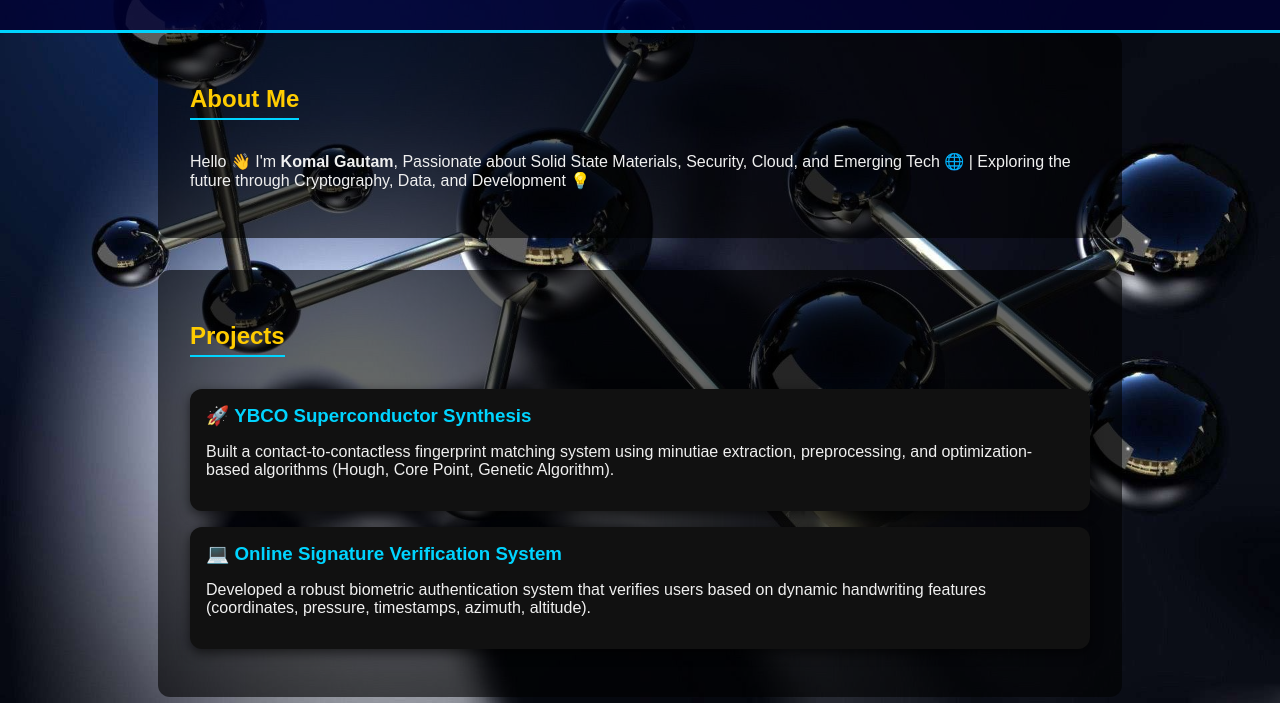
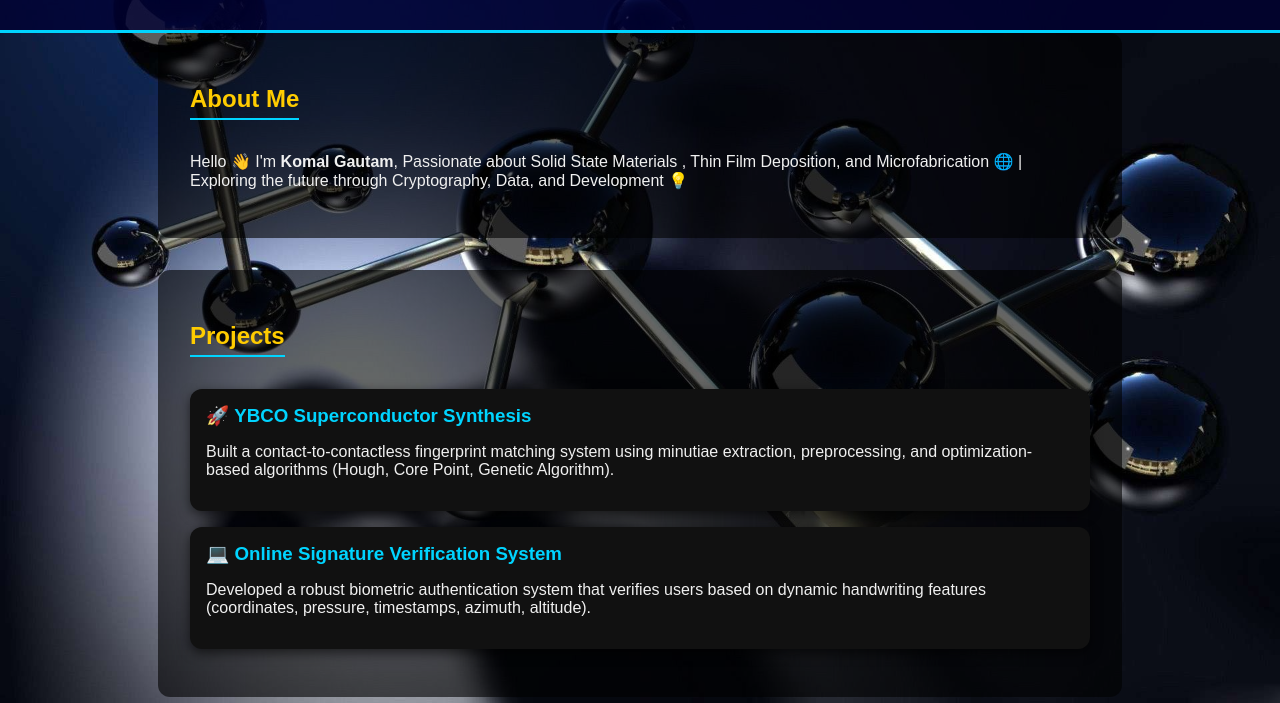
Before and after one commit to Komal-Gautam2150/Komal-Gautam2150.github.io, a plain HTML site: page index.html in a window 1280 px wide. Shown: the part 97-800 px from the top of the page. Drawn offline with Linux system fonts and the light colour scheme.

Commit message:
Update index.html

```diff
--- a/index.html
+++ b/index.html
@@ -18,7 +18,7 @@
 
   <section id="about">
     <h2>About Me</h2>
-    <p>Hello 👋 I'm <b>Komal Gautam</b>, Passionate about Solid State Materials, Security, Cloud, and Emerging Tech 🌐 | Exploring the future through Cryptography, Data, and Development 💡</p>
+    <p>Hello 👋 I'm <b>Komal Gautam</b>, Passionate about Solid State Materials , Thin Film Deposition, and Microfabrication 🌐 | Exploring the future through Cryptography, Data, and Development 💡</p>
   </section>
 
   <section id="projects">
```
